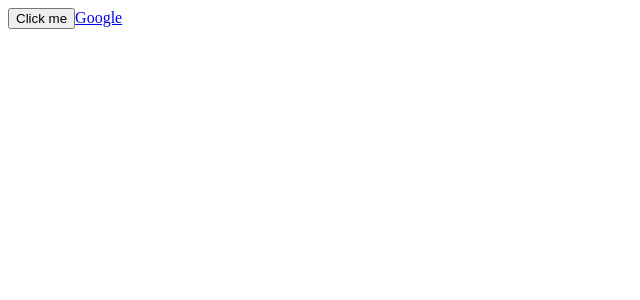
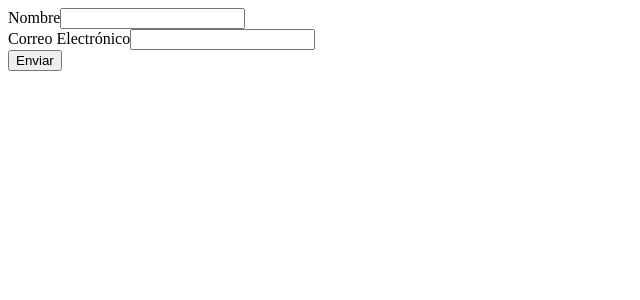
Before and after one commit to skarletswd/Clase4-Manipulacion-eventos-y-formularios, a React (Vite) app: page / in a window 1280 px wide. Shown: the top 300 px of the page, without its empty margins (0-640 px from the left). Built offline with nearby package versions, Linux system fonts and the light colour scheme.

Commit message:
nuevo componente formulario html

```diff
--- a/src/App.jsx
+++ b/src/App.jsx
@@ -3,26 +3,39 @@
 // import viteLogo from '/vite.svg'
 // import './App.css'
 
+import FormFn from "./FormFn";
+
+
 function App() {
-  // const [count, setCount] = useState(0)
-
-  const handleClick = () => console.log("click");
-
-  const handleLink = (event) => {
-
-    console.log(event.type);
-    console.log(event.target);
-
-    event.preventDefault();
-    console.log("Click en Link");
-  };
 
   return (
     <>
-      <button onClick={handleClick}>Click me</button>
-      <a onClick={handleLink} href="https://google.com">Google</a>
+      <FormFn />
+
     </>
   )
+
+
+
+  // const [count, setCount] = useState(0)
+
+  // const handleClick = () => console.log("click");
+
+  // const handleLink = (event) => {
+
+  //   console.log(event.type);
+  //   console.log(event.target);
+
+  //   event.preventDefault();
+  //   console.log("Click en Link");
+  // };
+
+  // return (
+  //   <>
+  //     <button onClick={handleClick}>Click me</button>
+  //     <a onClick={handleLink} href="https://google.com">Google</a>
+  //   </>
+  // )
 }
 
 export default App;
--- /dev/null
+++ b/src/FormFn.jsx
@@ -0,0 +1,25 @@
+function FormFn() {
+    return (
+        <>
+            <form>
+
+                <div>
+                    <label htmlFor="nombre">Nombre</label>
+                    <input type="text" id="nombre"
+                    />
+                </div>
+
+                <div>
+                <label htmlFor="email">Correo Electrónico</label>
+                    <input type="email" id="email"
+                    />
+                </div>
+
+                <button type="submit">Enviar</button>
+
+            </form>
+        </>
+    )
+}
+
+export default FormFn;
```
